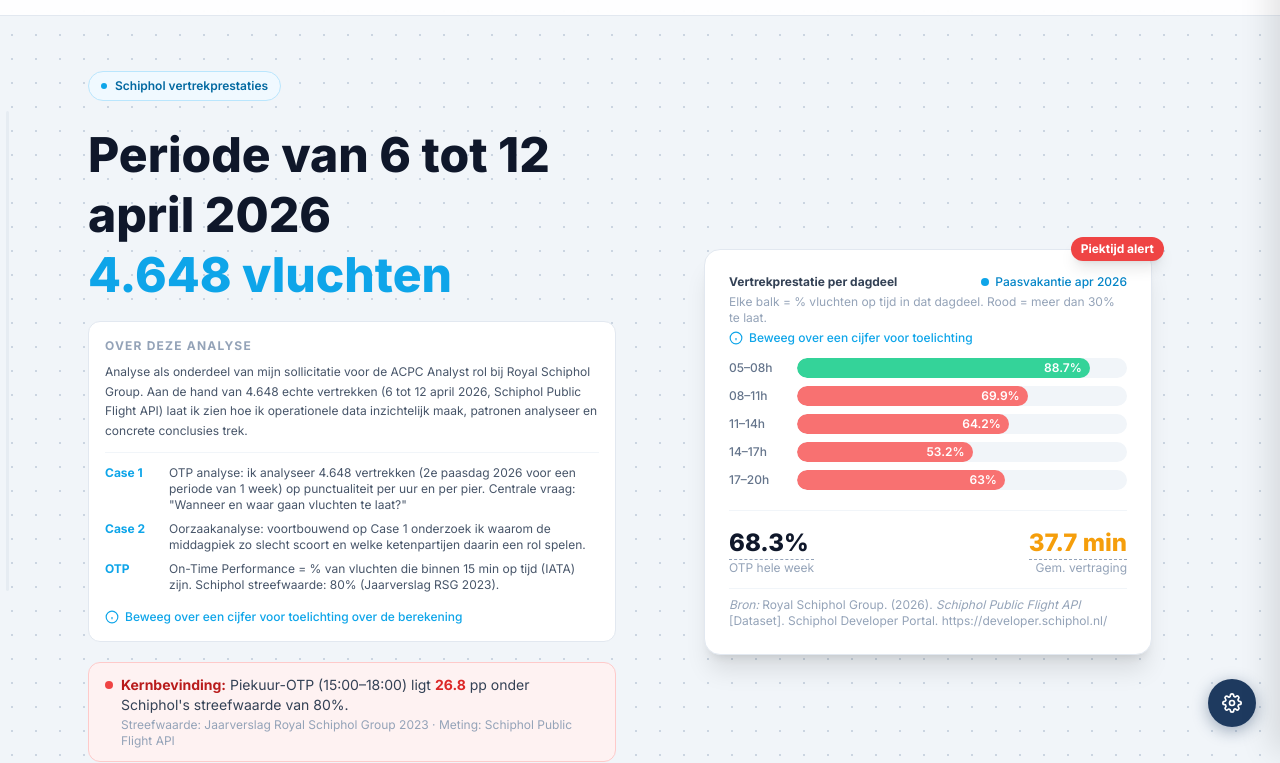
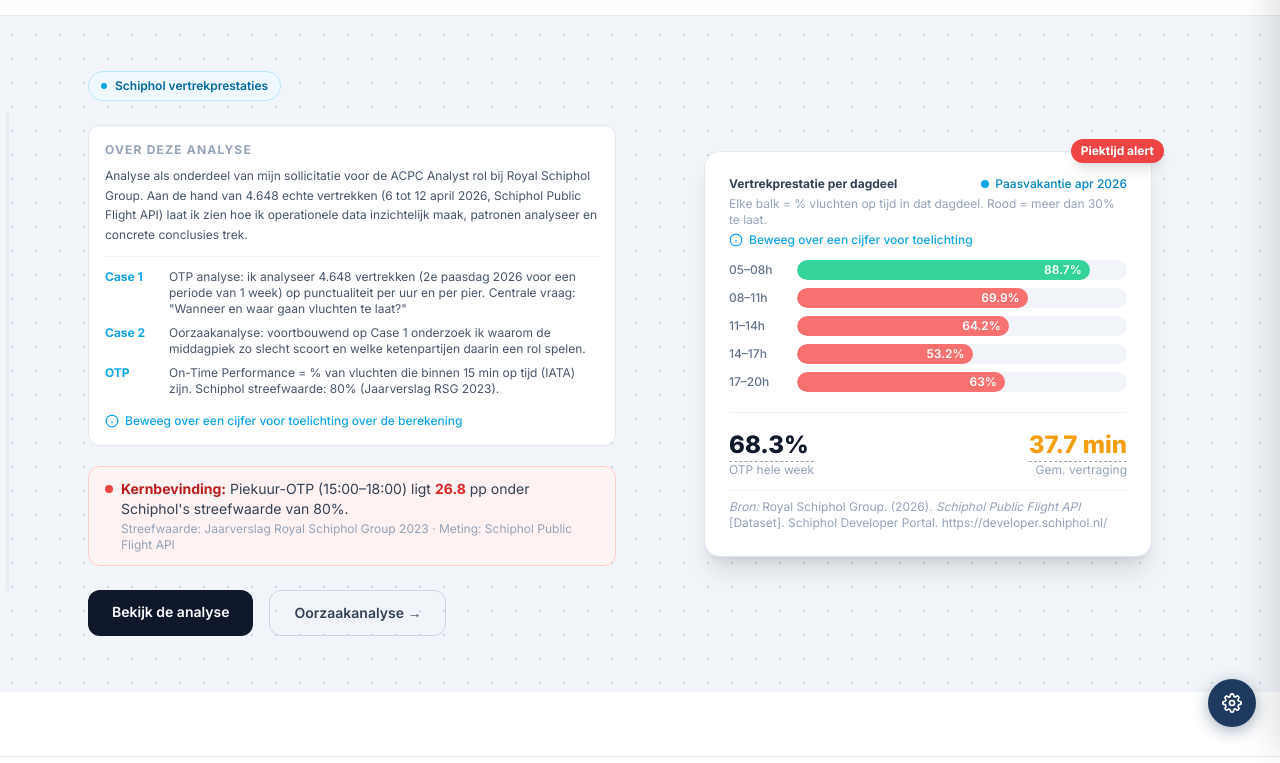
Before and after one commit to Wallin001/Sollicitatie_case, a plain HTML site: page index.html in a window 1280 px wide. Shown: the part 49-812 px from the top of the page. Drawn offline with nearby package versions, Linux system fonts and the light colour scheme.

Commit message:
Add files via upload

```diff
--- a/config.js
+++ b/config.js
@@ -775,8 +775,8 @@ const BUSINESS_CASE = {
 
 const TEKSTEN = {
   "site-badge": "Schiphol vertrekprestaties",
-  "site-kop1": "Periode van 6 tot 12 april 2026",
-  "site-kop2": " 4.648 vluchten",
+  "site-kop1": "",
+  "site-kop2": "",
   "site-knop": "Bekijk de analyse",
   "cs01-titel": "On - Time Performance analyse ",
   "cs01-omschrijving": "In deze case analyseer ik de punctualiteit van 4.648 vertrekken tijdens de periode van 6 tot 12 april 2026. Aan de hand van OTP per uur en per pier maak ik inzichtelijk wanneer en waar vluchten vertraagd vertrekken. De centrale bevinding: het piekuur 15:00– 18:00 scoort 26.8 procentpunten onder Schiphols streefwaarde van 80%.",
--- a/index.html
+++ b/index.html
@@ -185,10 +185,6 @@
           <span class="w-1.5 h-1.5 bg-sky-500 rounded-full"></span>
           <span id="site-badge">Luchthaven Schiphol — EHAM</span>
         </div>
-        <h1 class="text-5xl font-extrabold text-slate-900 leading-tight mb-4">
-          <span id="site-kop1">Schiphol vertrekprestaties</span><br/>
-          <span id="site-kop2" class="text-sky-500">Paasvakantie 2026 · 4.648 vluchten</span>
-        </h1>
         <!-- Portfolio-intro -->
         <div class="bg-white border border-slate-200 rounded-xl px-4 py-4 mb-5">
           <div class="text-xs font-bold text-slate-400 uppercase tracking-widest mb-2">Over deze analyse</div>
```
